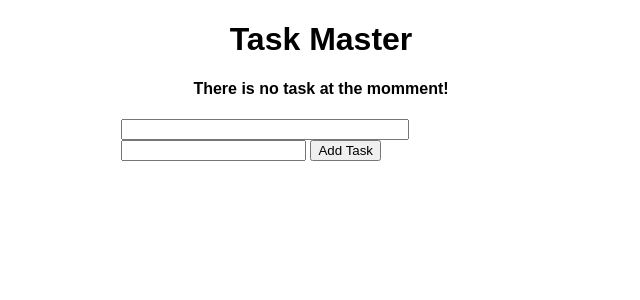
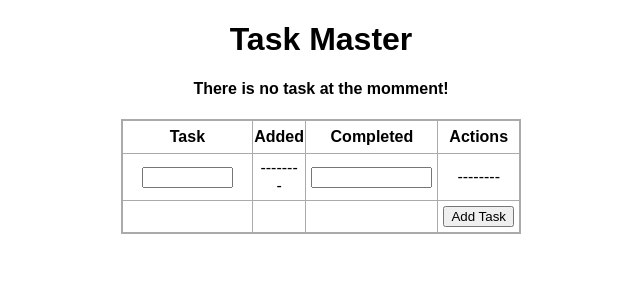
Before and after one commit to igormcsouza/flasktasklist, a Flask app: page / in a window 1280 px wide. Shown: the top 300 px of the page, without its empty margins (319-959 px from the left). Run offline with Flask 2, Linux system fonts and the light colour scheme; data that the repository does not hold is empty.

Commit message:
Still Chrome Issues

```diff
--- a/app/static/css/main.css
+++ b/app/static/css/main.css
@@ -13,11 +13,13 @@ table, td, th {
 }
 
 table {
+    display: block;
     border-collapse: collapse;
     width: 100%;
 }
 
 th {
+    text-align: Center;
     height: 30px;
 }
 
--- a/app/templates/index.html
+++ b/app/templates/index.html
@@ -7,9 +7,7 @@
 {% block body %}
 <div class="content">
     <h1 style="text-align: Center">Task Master</h1>
-    {% if tasks|length < 1 %}
-        <h4 style="text-align: Center"> There is no task at the momment! </h4>
-    {% else %}
+    <form action="/" method="POST"></form>
         <table>
             <tr>
                 <th>Task</th>
@@ -17,6 +15,9 @@
                 <th>Completed</th>
                 <th>Actions</th>
             </tr>
+            {% if tasks|length < 1 %}
+                <h4 style="text-align: Center"> There is no task at the momment! </h4>
+            {% else %}
                 {% for task in tasks %}
                     <tr>
                         <td>{{ task.content }}</td>
@@ -28,12 +29,20 @@
                         </td>
                     </tr>
                 {% endfor %}
+            {% endif %}
+            <tr>
+                <td><input type="text" name="content" id="content" maxlength="12" size="12"></td>
+                <td>--------</td>
+                <td><input type="text" name="completed" id="completed" maxlength="12" size="12"></td>
+                <td>--------</td>
+            </tr>
+            <tr>
+                <td></td>
+                <td></td>
+                <td></td>
+                <td><input type="submit" value="Add Task"></td>
+            </tr>
         </table>
-    {% endif %}
-    <form action="/" method="POST">
-        <input type="text" name="content" id="content">
-        <input type="text" name="completed" id="completed">
-        <input type="submit" value="Add Task">
     </form>
 </div>
 {% endblock %}
```
Lines whose indentation alone changed are shown as unchanged.
